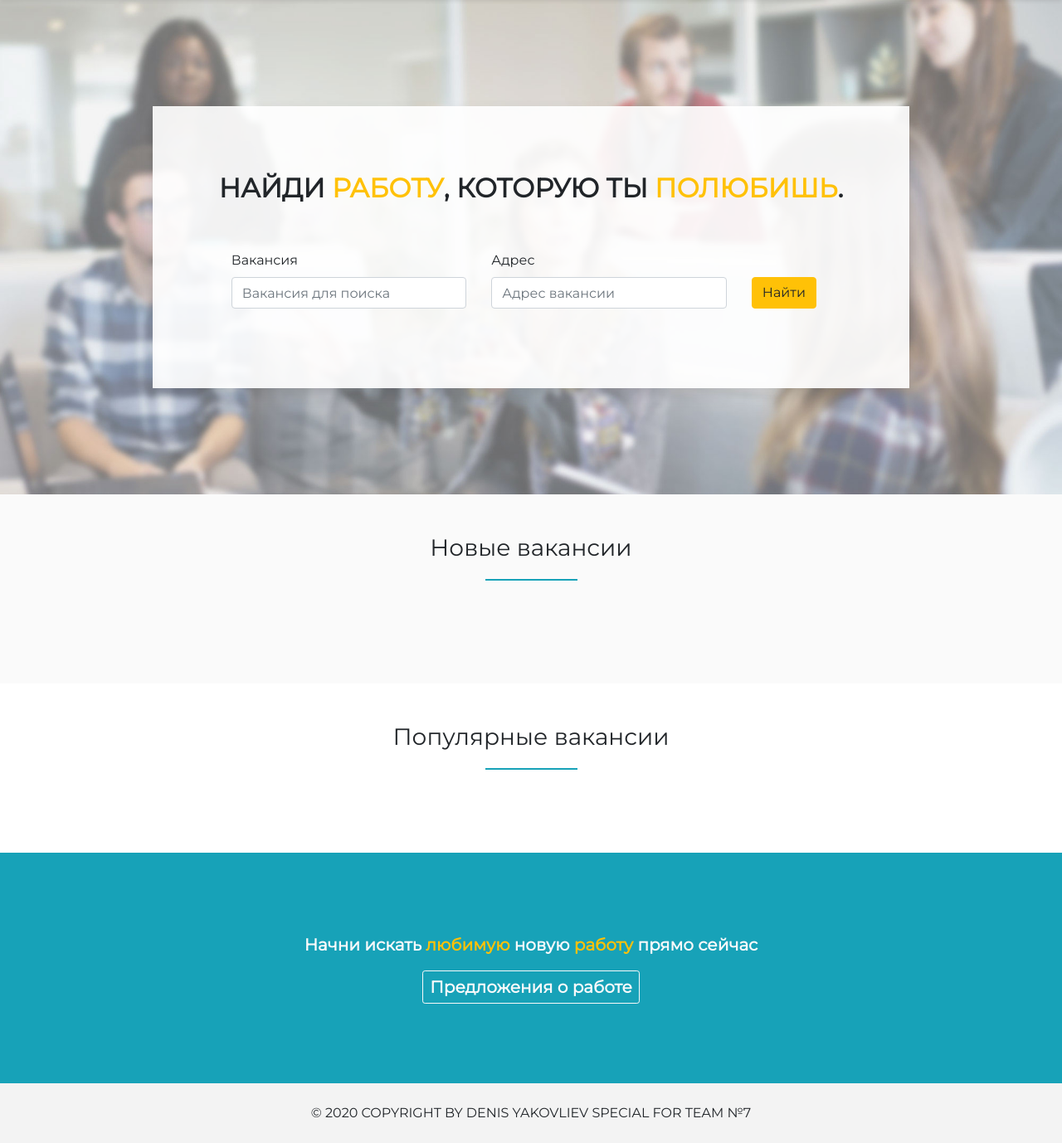
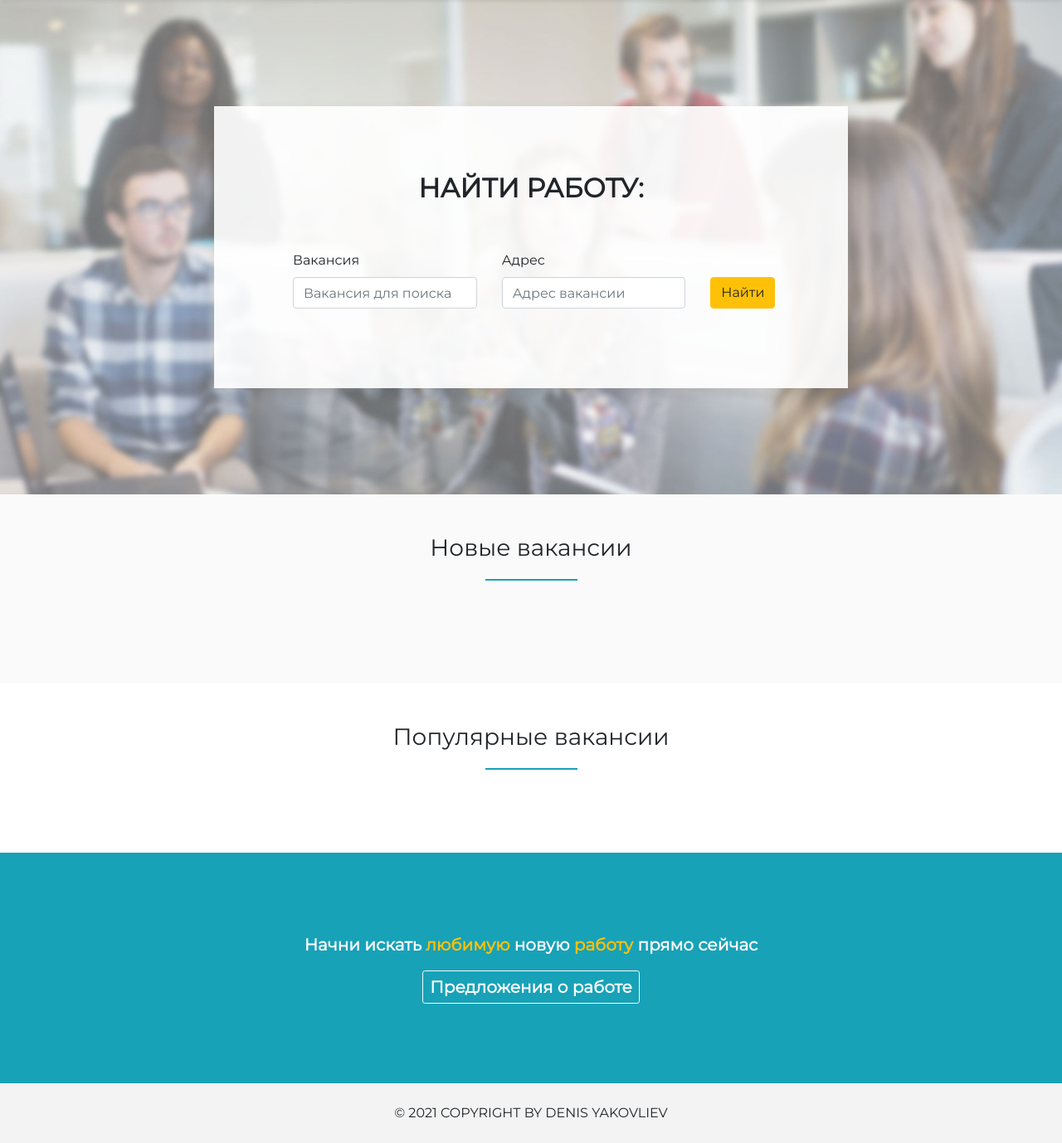
Before and after one commit to DenisYakovliev/job-search-site-azure, a Django app: page / in a window 1280 px wide. Shown: the part 80-1458 px from the top of the page at 83% size. Run offline with Django 3.2, Linux system fonts and the light colour scheme; data that the repository does not hold is empty; some libraries are stand-ins or nearby versions.

Commit message:
Bin files changed

```diff
--- a/JobMarket/settings.py
+++ b/JobMarket/settings.py
@@ -115,10 +115,10 @@ WSGI_APPLICATION = 'JobMarket.wsgi.application'
 DATABASES = {
     'default': {
          'ENGINE': 'sql_server.pyodbc',
-         'NAME': 'database-cloudcomputinglab4',
+         'NAME': 'database-cloudcomputing4',
          'USER': 'sampleLogin',
          'PASSWORD': 'samplePassword123!',
-         'HOST': 'server-cloudcomputinglab4.database.windows.net',
+         'HOST': 'server-cloudcomputing4.database.windows.net',
          'PORT': '1433',
          'OPTIONS': {
              'driver': 'ODBC Driver 17 for SQL Server',
--- a/templates/base.html
+++ b/templates/base.html
@@ -127,7 +127,7 @@
     There is not any content
 {% endblock %}
 <footer class="text-uppercase text-center py-4">
-    © 2020 Copyright by Denis Yakovliev special for Team №7
+    © 2021 Copyright by Denis Yakovliev
 </footer>
 
 <script src="https://code.jquery.com/jquery-3.4.1.slim.min.js"
--- a/templates/home.html
+++ b/templates/home.html
@@ -12,7 +12,7 @@
                 <div class="mx-auto">
                     <div class="shadow" style="padding: 5rem; background: rgba(255, 255, 255, 0.9);">
                         <h2 class="heading text-center text-uppercase pb-5" style="font-weight: 600;">
-                            Найди <span class="text-warning">работу</span>, которую ты <span class="text-warning">полюбишь</span>.
+                            НАЙТИ РАБОТУ:
                         </h2>
 
                         <form id="job-main-form" method="get" action="{% url 'jobs_list_url' %}" class="job-main-form">
```
Also changed, not shown: 2 other files.
